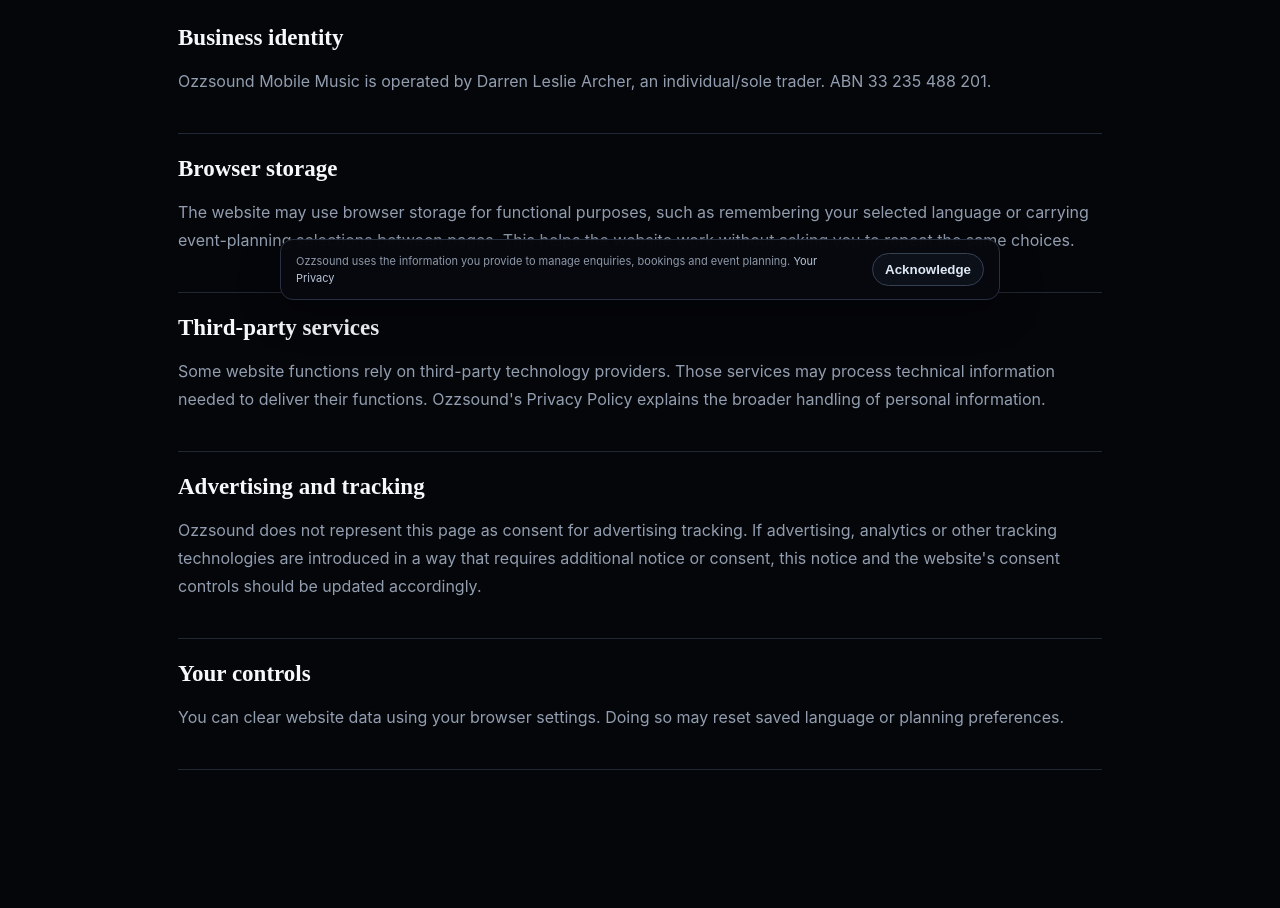
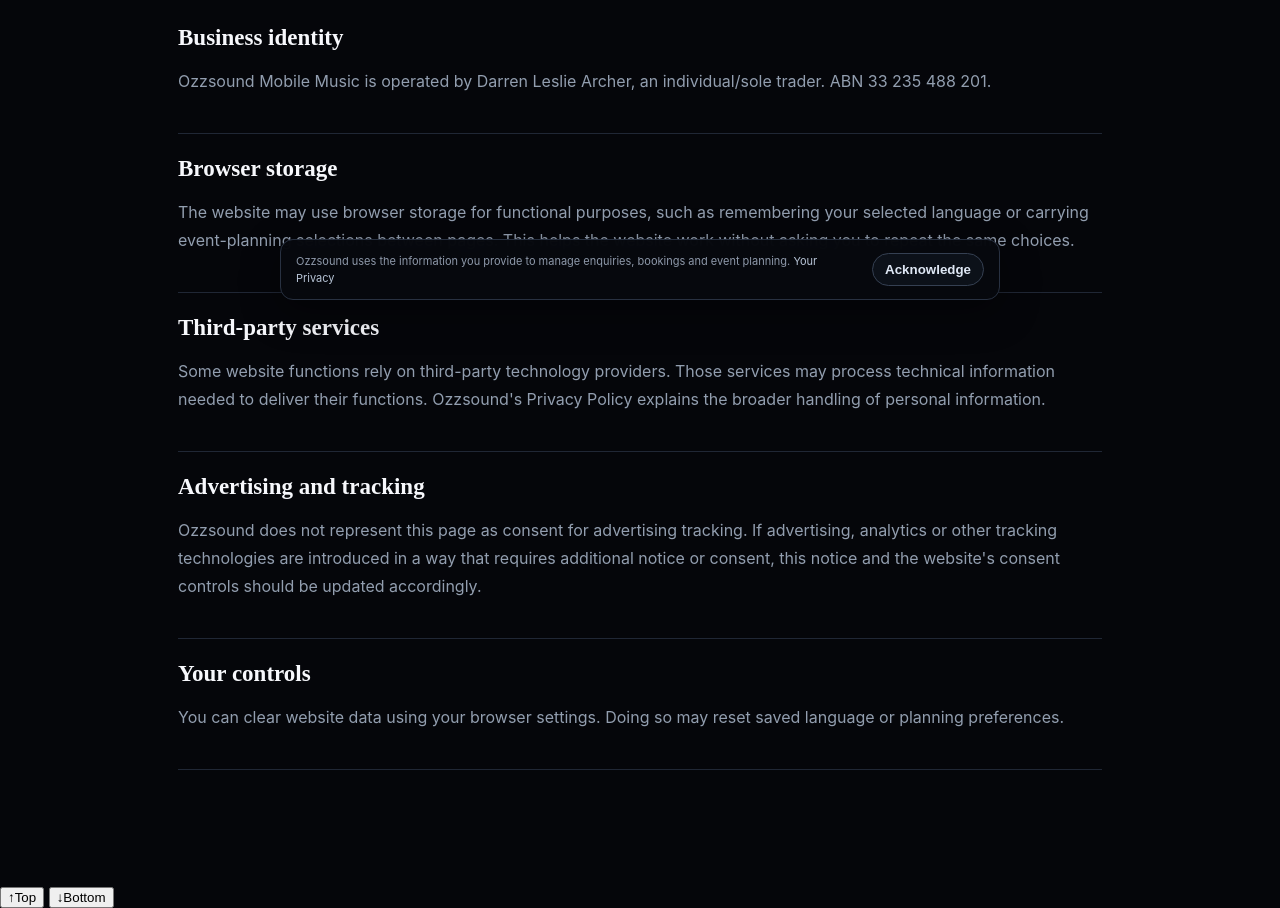
Before and after one commit to declanbearmana-hub/ozzsound-website, a plain HTML site: page cookies.html in a window 1280 px wide. Shown: the part 482-1390 px from the top of the page. Before the commit the page ends 1368 px from the top, so only its background shows below. Drawn offline with Linux system fonts and the light colour scheme.

Commit message:
Add sitewide page navigation controls

```diff
--- a/cookies.html
+++ b/cookies.html
@@ -3,4 +3,8 @@
 <section><h2>Third-party services</h2><p>Some website functions rely on third-party technology providers. Those services may process technical information needed to deliver their functions. Ozzsound's Privacy Policy explains the broader handling of personal information.</p></section>
 <section><h2>Advertising and tracking</h2><p>Ozzsound does not represent this page as consent for advertising tracking. If advertising, analytics or other tracking technologies are introduced in a way that requires additional notice or consent, this notice and the website's consent controls should be updated accordingly.</p></section>
 <section><h2>Your controls</h2><p>You can clear website data using your browser settings. Doing so may reset saved language or planning preferences.</p></section>
-</div></div></main><script src="js/main.js?v=20260919-9"></script><script src="js/i18n.js?v=20260919-3"></script></body></html>
+</div></div></main><script src="js/main.js?v=20260919-9"></script><script src="js/i18n.js?v=20260919-3"></script><div class="pageJumpNav" aria-label="Page navigation">
+  <button type="button" class="pageJumpButton pageJumpTop" aria-label="Back to top" title="Back to top">↑<span>Top</span></button>
+  <button type="button" class="pageJumpButton pageJumpBottom" aria-label="Go to bottom" title="Go to bottom">↓<span>Bottom</span></button>
+</div>
+</body></html>
```
